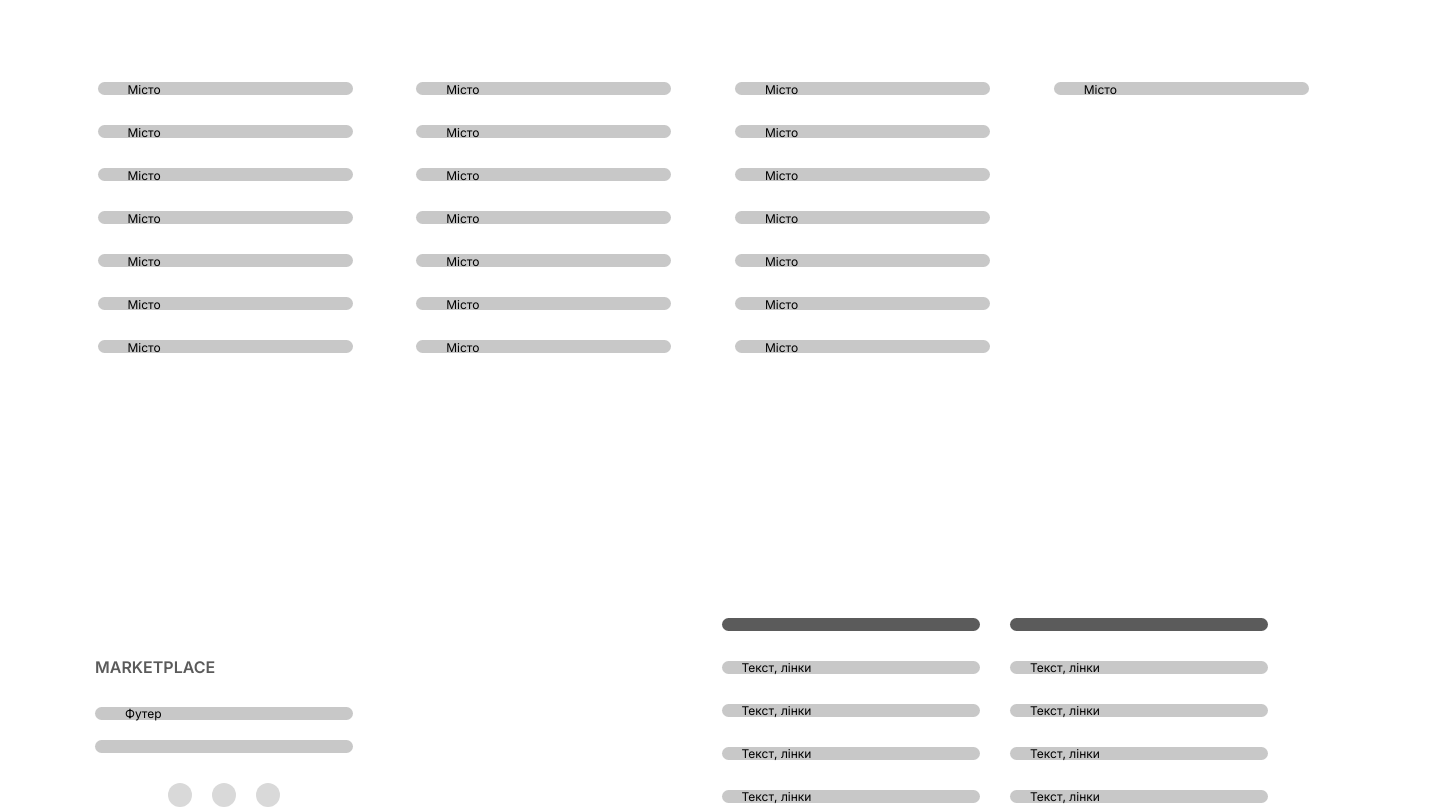
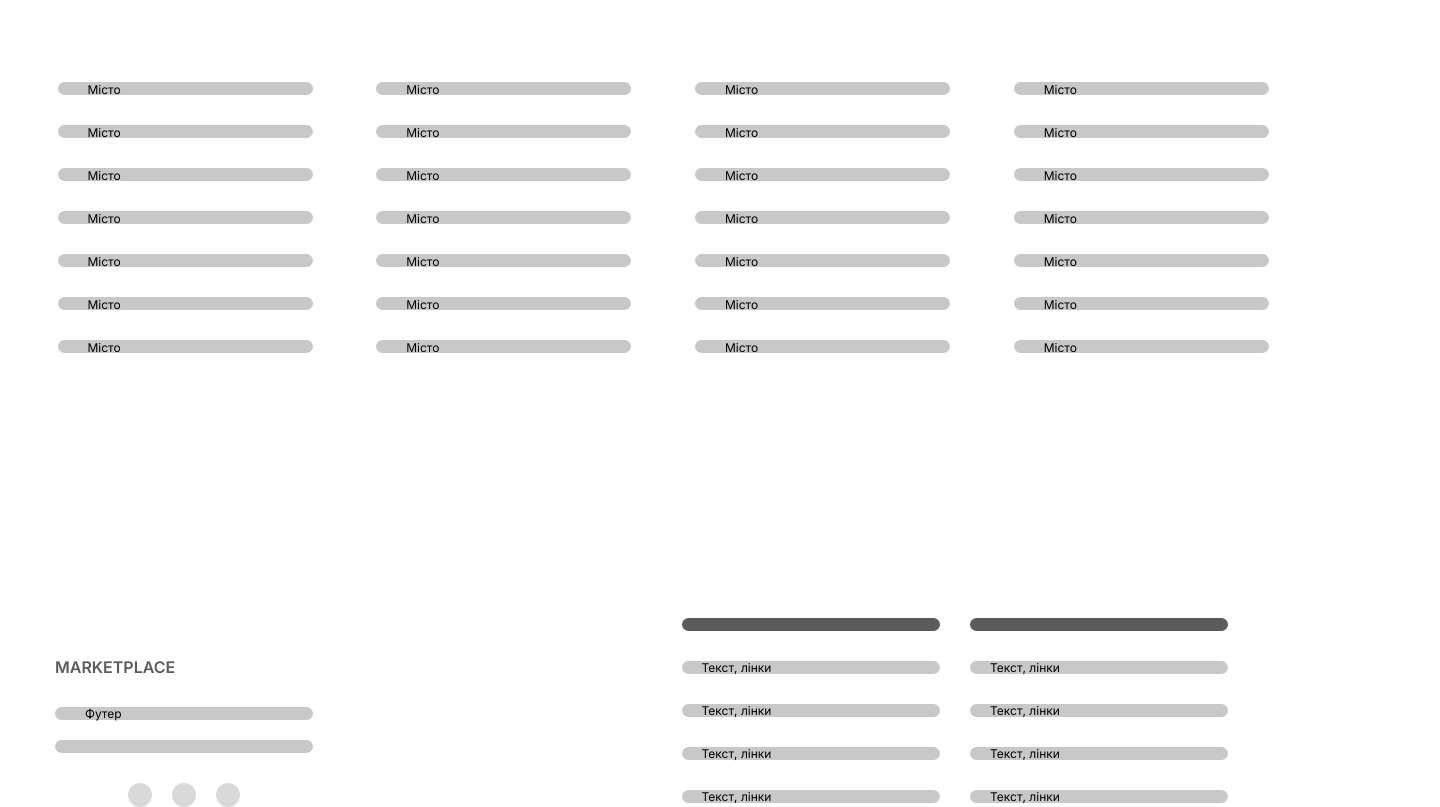
Before and after one commit to IhorKiy/Market-test, a React (Vite) app: page / in a window 1280 px wide. Shown: the part 3720-4527 px from the top of the page, 1440 px wide, since content can reach past the window. Built offline with nearby package versions, Linux system fonts and the light colour scheme.

Commit message:
fix promo size

```diff
--- a/src/App.module.css
+++ b/src/App.module.css
@@ -4,6 +4,7 @@
     justify-content: center;
     align-items: center;
     font-family: Inter;
-    width: 1440px;
+    margin-left: 40px;
+    width: 100vw;
 
 }
--- a/src/components/Layout/SearchByCity/SearchByCity.tsx
+++ b/src/components/Layout/SearchByCity/SearchByCity.tsx
@@ -34,6 +34,12 @@ const SearchByCity = () => {
 				<City/>
 				<City/>
 				<City/>
+				<City/>
+				<City/>
+				<City/>
+				<City/>
+				<City/>
+				<City/>
 			</div>
 
 		</div>
```
